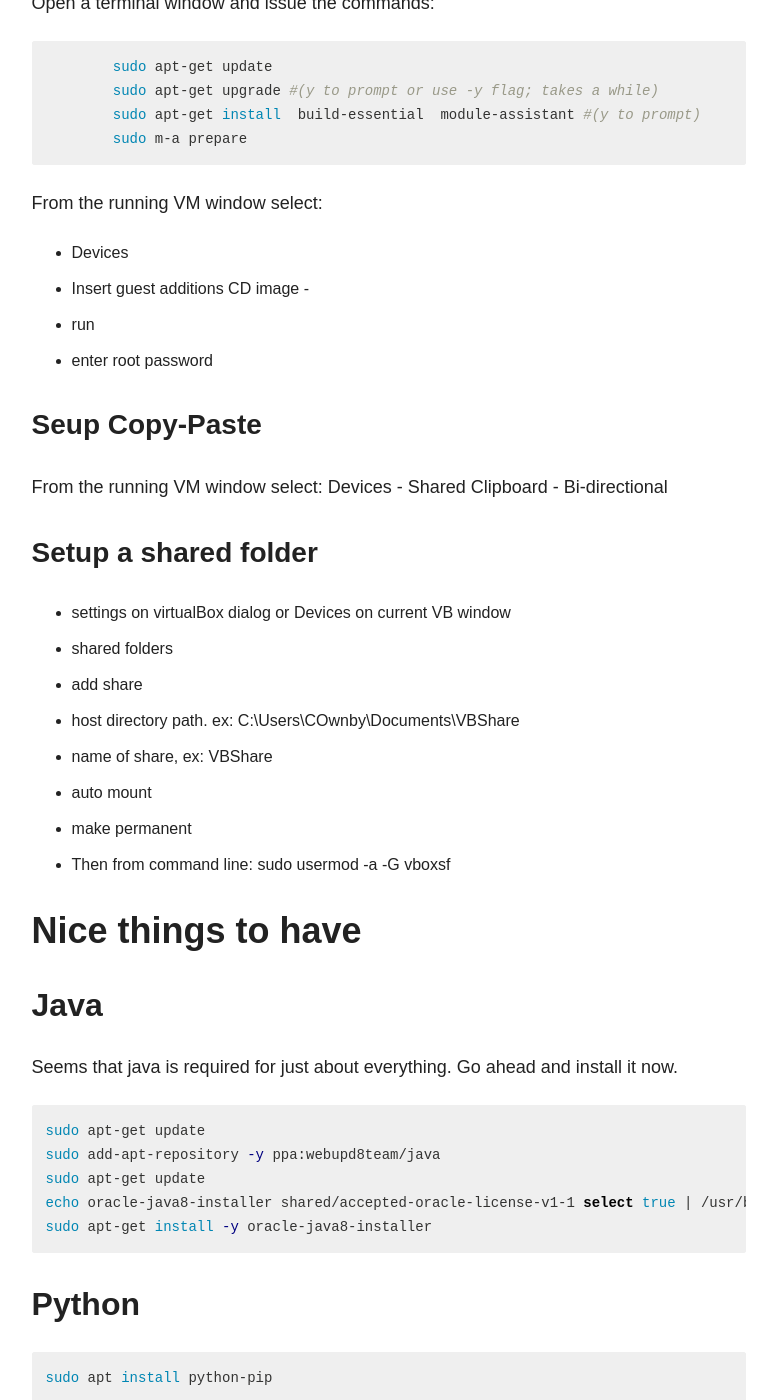
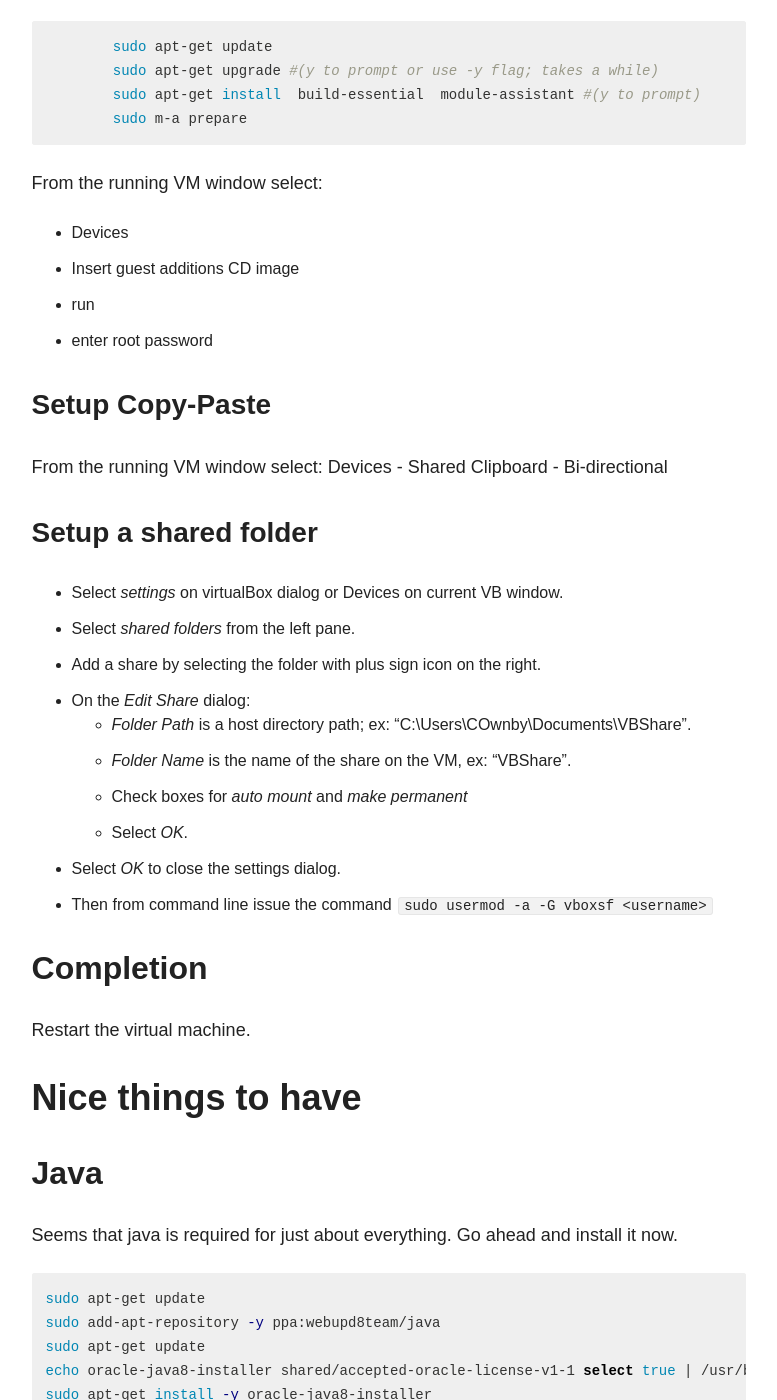
Before and after one commit to Archethought/Archethought.github.io, a Jekyll site: the page built from _posts/blog/2016-10-07-ubuntuVM.md, in a window 1280 px wide and 1400 px high, scrolled down 4049 px. Shown: the whole window, without its empty margins (348-1125 px from the left). Built offline with Jekyll 4.4.1, drawn with Linux system fonts in a browser that asks for light colours; nearby versions of some CDN libraries; some of the changed text lies outside the part shown.

Commit message:
fix typos, add section on docker

```diff
--- a/_posts/blog/2016-10-07-ubuntuVM.md
+++ b/_posts/blog/2016-10-07-ubuntuVM.md
@@ -36,7 +36,7 @@
 <br /> ![graphic of VirtualBox setup dialog](https://github.com/Archethought/Archethought.github.io/blob/master/images/posts/VM-diskStorage.png?raw=true){:class="img-responsive" style="border: 1px solid black"}
 
 * File location & size: Size by need, and note that Ubuntu needs at least 25 GB. Suggest creating a directory for all things virtual machine and putting the disk file there.
-<br /> ![graphic of VirtualBox setup dialog](https://github.com/Archethought/Archethought.github.io/blob/master/images/posts/VM-diskStorage.png?raw=true){:class="img-responsive" style="border: 1px solid black"}
+<br /> ![graphic of VirtualBox setup dialog](https://github.com/Archethought/Archethought.github.io/blob/master/images/posts/VM-diskSize.png?raw=true){:class="img-responsive" style="border: 1px solid black"}
 
 
 The first time you fire up the virtual machine you will be asked for an operating system file (iso). Download this first and be ready! You can get Ubuntu desktop from http://www.ubuntu.com/download/desktop.
@@ -66,23 +66,28 @@
 From the running VM window select:
 
  * Devices
- * Insert guest additions CD image -
+ * Insert guest additions CD image
  * run
  * enter root password
 
-### Seup Copy-Paste
+### Setup Copy-Paste
 From the running VM window select: Devices - Shared Clipboard - Bi-directional
 
 ### Setup a shared folder
 
-* settings on virtualBox dialog or Devices  on current VB window
-* shared folders
-* add share
-* host directory path. ex: C:\Users\COwnby\Documents\VBShare
-* name of share, ex: VBShare
-* auto mount
-* make permanent
-* Then from command line: sudo usermod -a -G vboxsf <username>
+* Select *settings* on virtualBox dialog or Devices  on current VB window.
+* Select *shared folders* from the left pane.
+* Add a share by selecting the folder with plus sign icon on the right.
+* On the *Edit Share* dialog:
+	* *Folder Path* is a host directory path; ex: "C:\Users\COwnby\Documents\VBShare".
+	* *Folder Name* is the name of the share on the VM, ex: "VBShare".
+	* Check boxes for *auto mount* and *make permanent*
+	* Select *OK*.
+* Select *OK* to close the settings dialog.
+* Then from command line issue the command  `sudo usermod -a -G vboxsf <username>`
+
+## Completion
+Restart the virtual machine.
 
 # Nice things to have
 
@@ -102,6 +107,11 @@
 ~~~ bash
 sudo apt install python-pip
 ~~~
+
+## Docker
+
+Follow instructions from the [Docker store](https://store.docker.com/editions/community/docker-ce-server-ubuntu?tab=description)
+
 <br />
 
 # Networking
```
